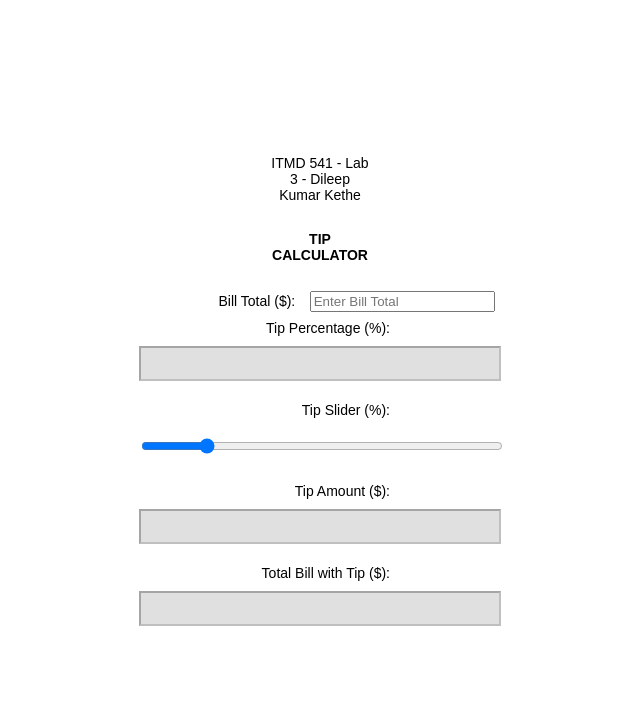
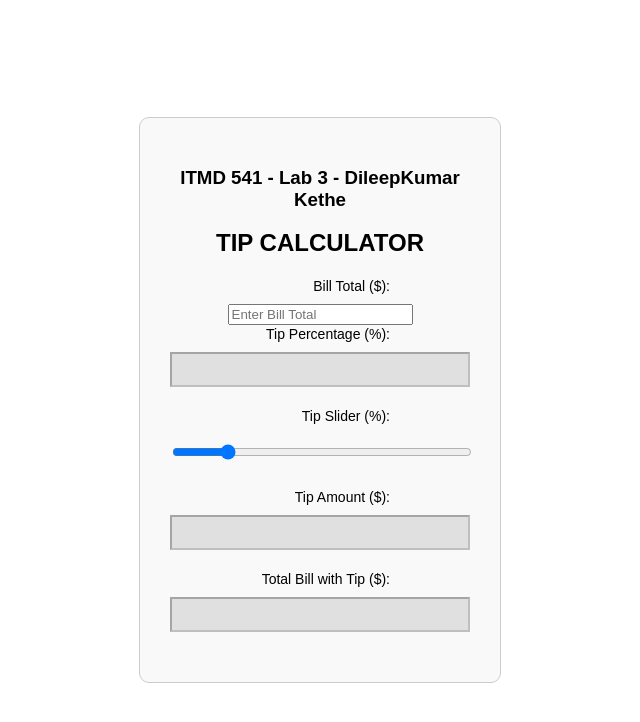
Before and after one commit to dileepkumarkethe/LAB3, a plain HTML site: page index.html in a window 1280 px wide. Shown: the whole page, without its empty margins (320-960 px from the left). Drawn offline with Linux system fonts and the light colour scheme.

Commit message:
Update index.html

```diff
--- a/index.html
+++ b/index.html
@@ -7,11 +7,11 @@
     <link rel="stylesheet" href="style.css">
 </head>
 <body>
+    <div class="calculator">
     <center>
         <form id="tip-form">
-                <label for="name ">ITMD 541 - Lab 3 - Dileep Kumar Kethe </label><br><br>
-                <label for="tip calculator" id="tip-calculator-label">TIP CALCULATOR</label><br>
-                <br>
+               <h3>ITMD 541 - Lab 3 - DileepKumar Kethe </h3>
+               <h1>TIP CALCULATOR</h1>
                 <label for="bill-total" class="label-inline">Bill Total ($): </label>
                 <input type="number" id="bill-total" placeholder="Enter Bill Total">
                 <br>
@@ -30,6 +30,7 @@
 
         </form>
     </center>
+   </div>
     <script src="script.js"></script>
 </body>
 </html>
```
